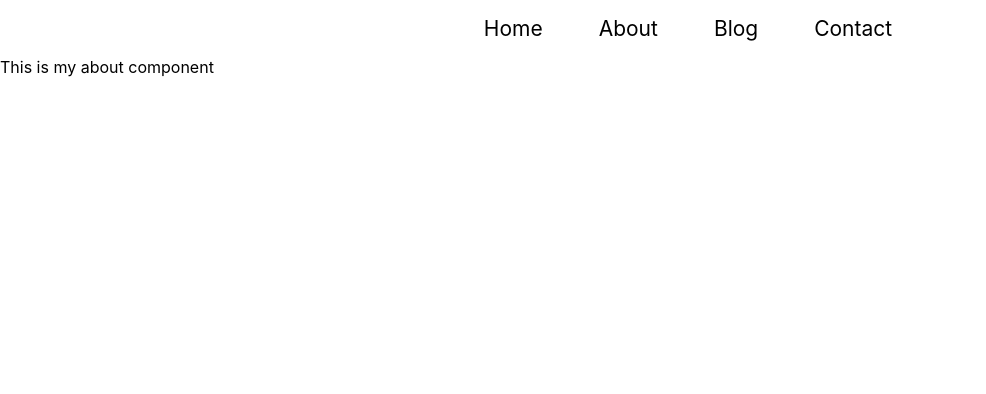
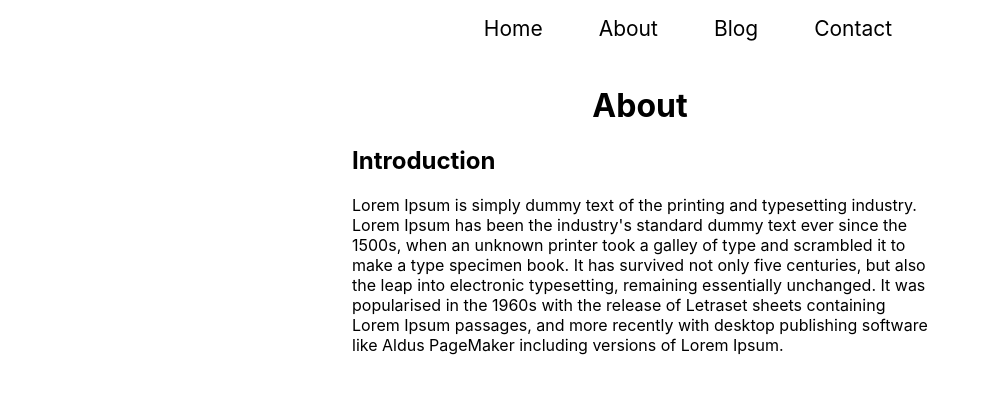
Before and after one commit to shashik962/hunting-blog, a Next.js app: page /about in a window 1280 px wide. Shown: the top 394 px of the page, without its empty margins (0-986 px from the left). Built offline with nearby package versions, Linux system fonts and the light colour scheme.

Commit message:
Thi is 'Desgning the about page #27 ' and below commit 'Designing the contact front page #26'

```diff
--- a/pages/about.js
+++ b/pages/about.js
@@ -1,9 +1,12 @@
 import React from 'react'
+import styles from '../styles/About.module.css'
 
 const About = () => {
   return (
-    <div>
-         This is my about component
+    <div className={styles.container}>
+         <h1 className={styles.center}>About</h1>
+         <h2>Introduction</h2>
+         <p>Lorem Ipsum is simply dummy text of the printing and typesetting industry. Lorem Ipsum has been the industry's standard dummy text ever since the 1500s, when an unknown printer took a galley of type and scrambled it to make a type specimen book. It has survived not only five centuries, but also the leap into electronic typesetting, remaining essentially unchanged. It was popularised in the 1960s with the release of Letraset sheets containing Lorem Ipsum passages, and more recently with desktop publishing software like Aldus PageMaker including versions of Lorem Ipsum.</p>
     </div>
   )
 }
--- /dev/null
+++ b/styles/About.module.css
@@ -0,0 +1,7 @@
+.container {
+    margin: 45px auto;
+    max-width: 45vw;
+}
+.center {
+    text-align: center;
+}
```
